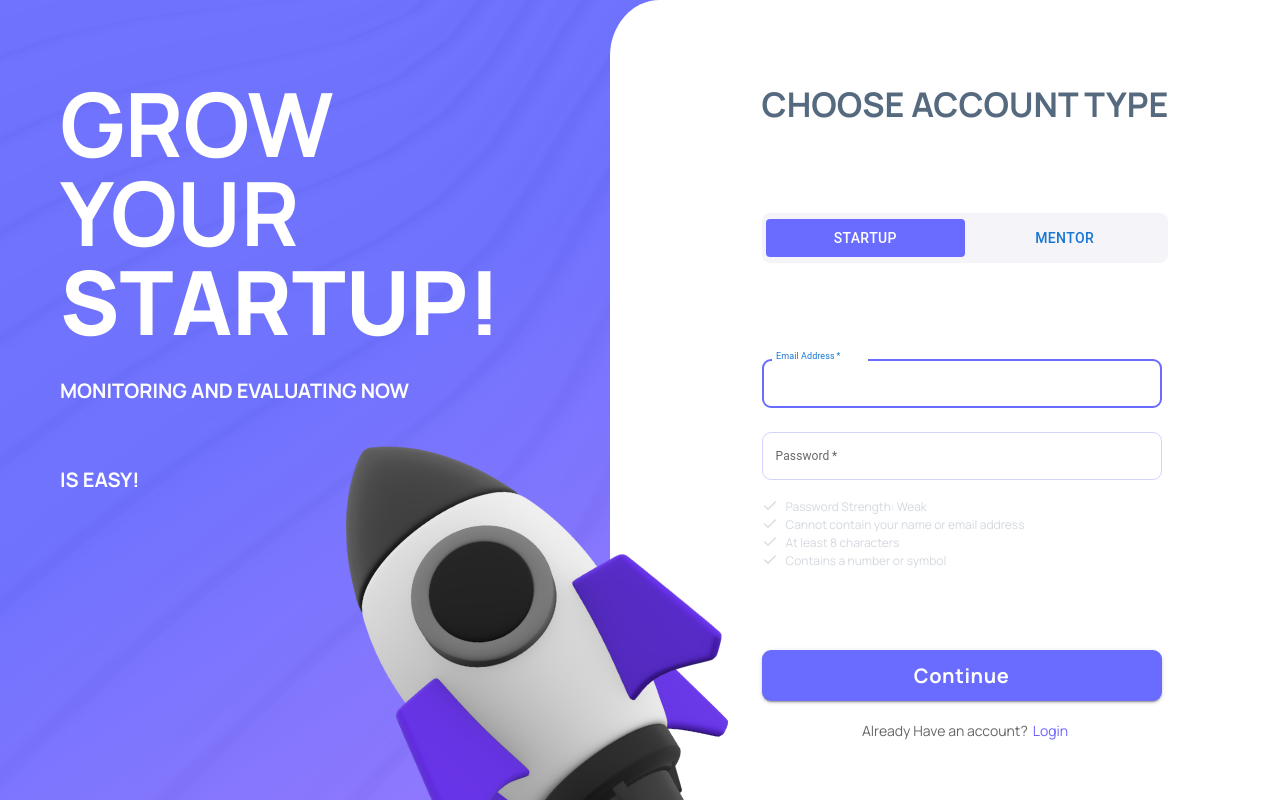
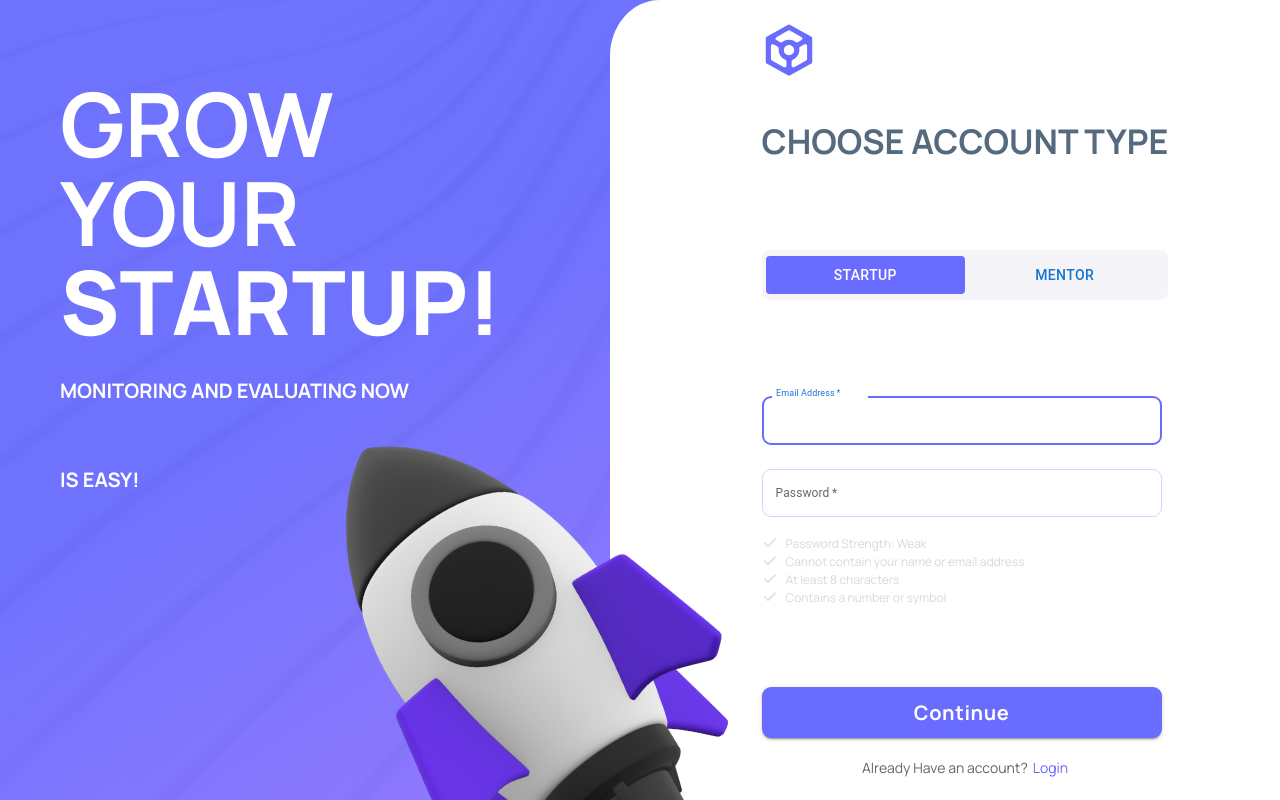
Before and after one commit to DexterNutt/FinalProject, a React (Vite) app in the folder MentorToken/: page /register in a window 1280 px wide. Shown: the top 800 px of the page. Built offline with nearby package versions, Linux system fonts and the light colour scheme.

Commit message:
Import logo

```diff
--- a/MentorToken/src/components/auth/registerForm/RegisterForm.jsx
+++ b/MentorToken/src/components/auth/registerForm/RegisterForm.jsx
@@ -61,6 +61,7 @@ export const RegisterForm = () => {
       <Box className={styles.registerRight}>
         <Box className={styles.rightContainer}>
           <Box className={styles.registerRightTop}>
+            <img src="/logo.svg" alt="logo" />
             <h2>CHOOSE ACCOUNT TYPE</h2>
           </Box>
           <Box className={styles.buttonContainer}>
```
